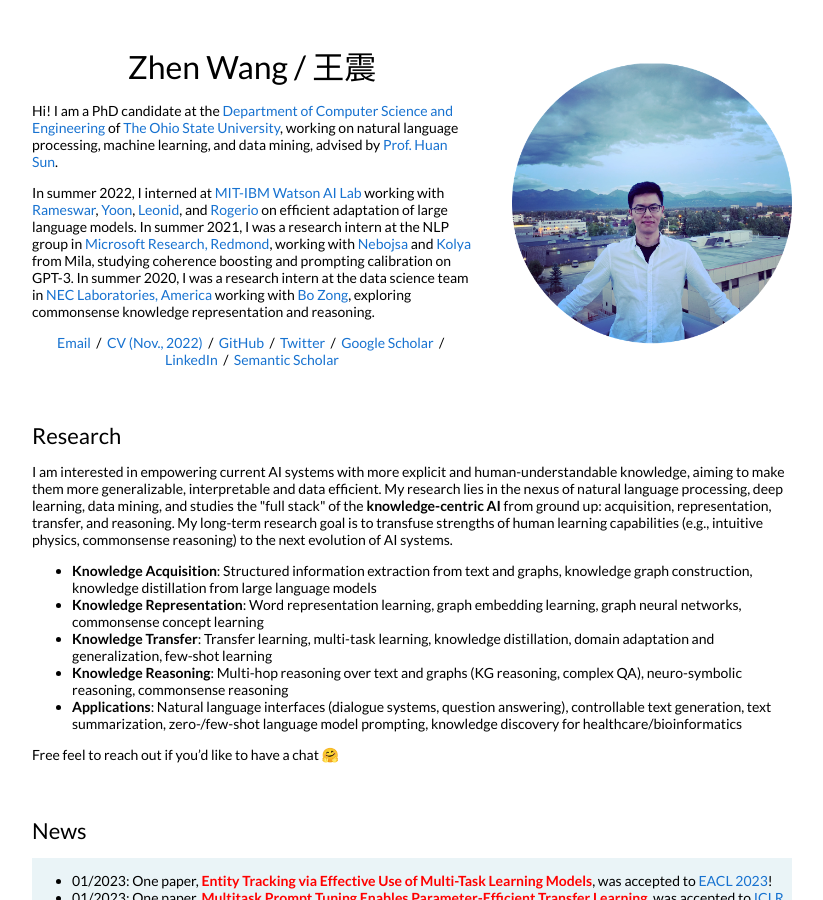
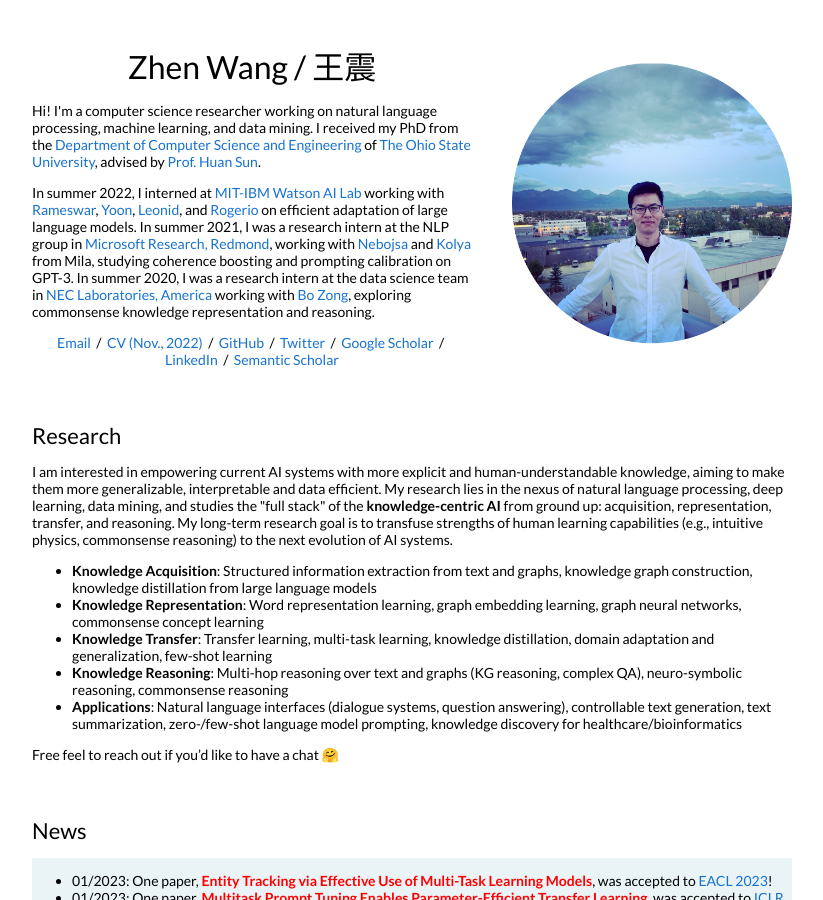
Before and after one commit to zhenwang9102/zhenwang9102.github.io, a Jekyll site: the page built from _posts/2019-06-02-venue.markdown, in a window 1280 px wide and 900 px high. Shown: the whole window, without its empty margins (228-1051 px from the left). Built offline with Jekyll 4.4.1, drawn with Linux system fonts in a browser that asks for light colours.

Commit message:
Update default.html

```diff
--- a/_layouts/default.html
+++ b/_layouts/default.html
@@ -40,7 +40,7 @@
                 Zhen Wang / 王震
               </h1>
               <p>
-                Hi! I am a PhD candidate at the <a href="https://cse.osu.edu/">Department of Computer Science and Engineering</a> of <a href="https://www.osu.edu/">The Ohio State University</a>, working on natural language processing, machine learning, and data mining, advised by <a href="http://web.cse.ohio-state.edu/~sun.397/">Prof. Huan Sun</a>.
+                Hi! I'm a computer science researcher working on natural language processing, machine learning, and data mining. I received my PhD from the <a href="https://cse.osu.edu/">Department of Computer Science and Engineering</a> of <a href="https://www.osu.edu/">The Ohio State University</a>, advised by <a href="http://web.cse.ohio-state.edu/~sun.397/">Prof. Huan Sun</a>.
               </p>
               <p>
                 In summer 2022, I interned at <a href="https://mitibmwatsonailab.mit.edu/">MIT-IBM Watson AI Lab</a> working with <a href="https://rpand002.github.io/">Rameswar</a>, <a href="https://people.csail.mit.edu/yoonkim/">Yoon</a>, <a href="https://scholar.google.com/citations?user=WbO7tjYAAAAJ&hl=en">Leonid</a>, and <a href="https://www.rogerioferis.org/">Rogerio</a> on efficient adaptation of large language models. In summer 2021, I was a research intern at the NLP group in <a href="https://www.microsoft.com/en-us/research/lab/microsoft-research-redmond/">Microsoft Research, Redmond</a>, working with <a href="https://www.microsoft.com/en-us/research/people/jojic/">Nebojsa</a> and <a>Kolya</a> from Mila, studying coherence boosting and prompting calibration on GPT-3. In summer 2020, I was a research intern at the data science team in <a href="https://www.nec-labs.com/research-departments/data-science-system-security/data-science-systems-research-home">NEC Laboratories, America</a> working with <a href="https://bzong.github.io/">Bo Zong</a>, exploring commonsense knowledge representation and reasoning.
```
